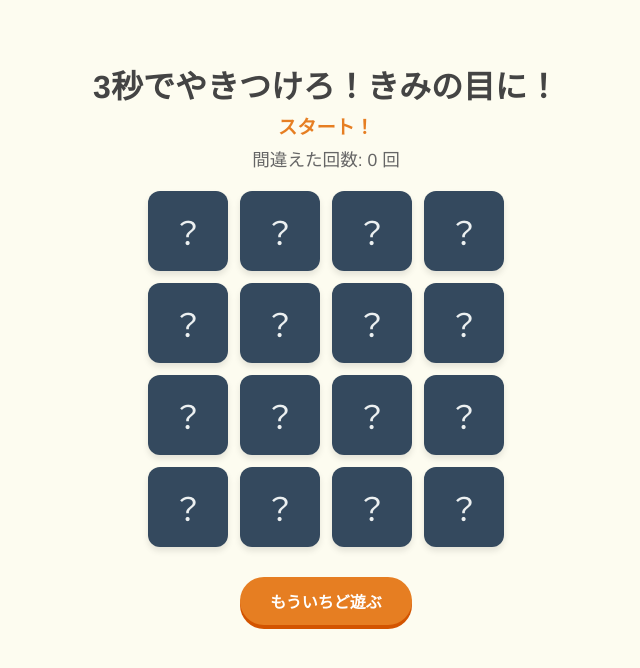
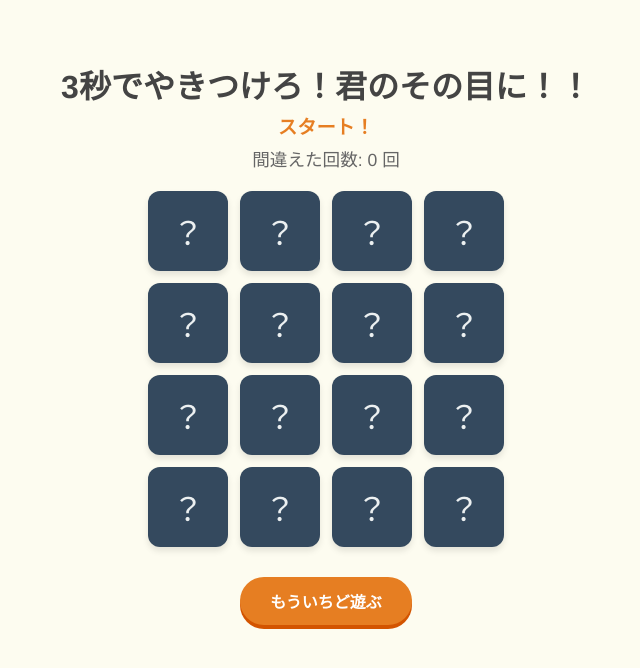
Before and after one commit to DamianToshi/Game_shu, a plain HTML site: page index.html in a window 1280 px wide. Shown: the whole page, without its empty margins (314-954 px from the left). Drawn offline with Linux system fonts and the light colour scheme.

Commit message:
メッセージ変更# Please enter the commit message for your changes. Lines starting

```diff
--- a/index.html
+++ b/index.html
@@ -97,7 +97,7 @@
 </head>
 <body>
 
-<h1>3秒でやきつけろ！きみの目に！</h1>
+<h1>3秒でやきつけろ！君のその目に！！</h1>
 <div id="status-message">位置を覚えてね！</div>
 <div class="stats">間違えた回数: <span id="mistakes">0</span> 回</div>
 
```
